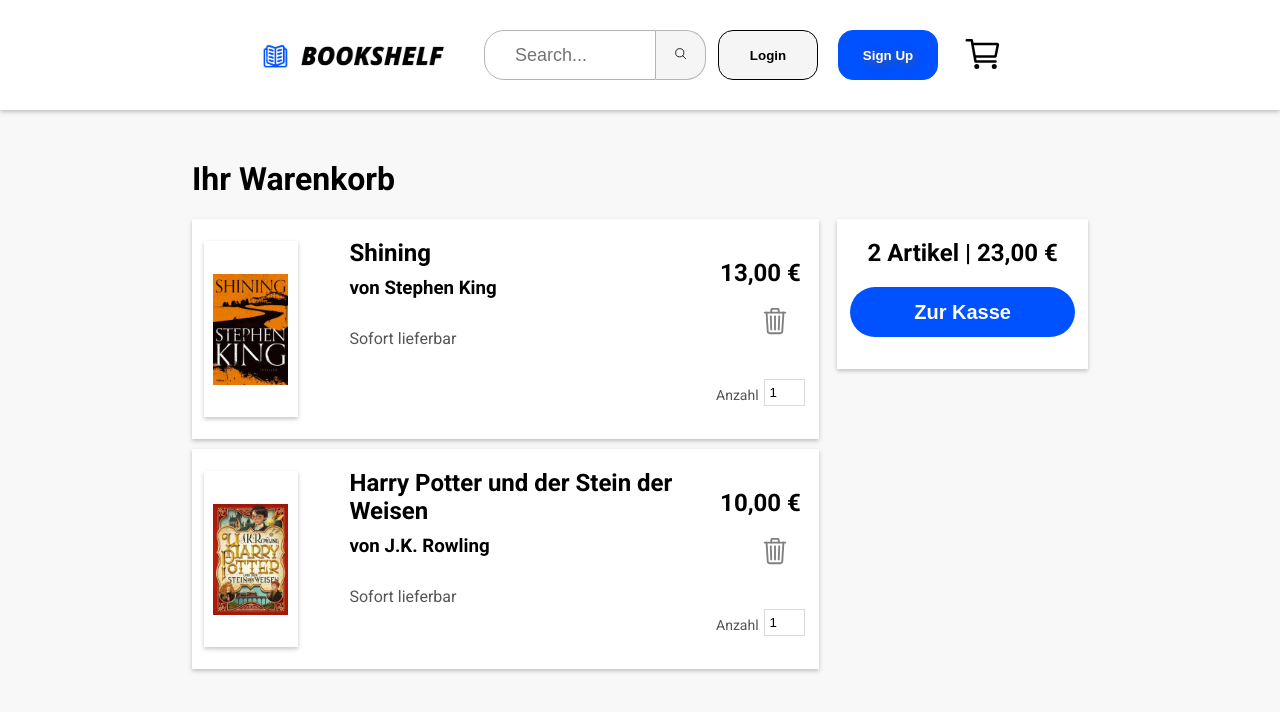
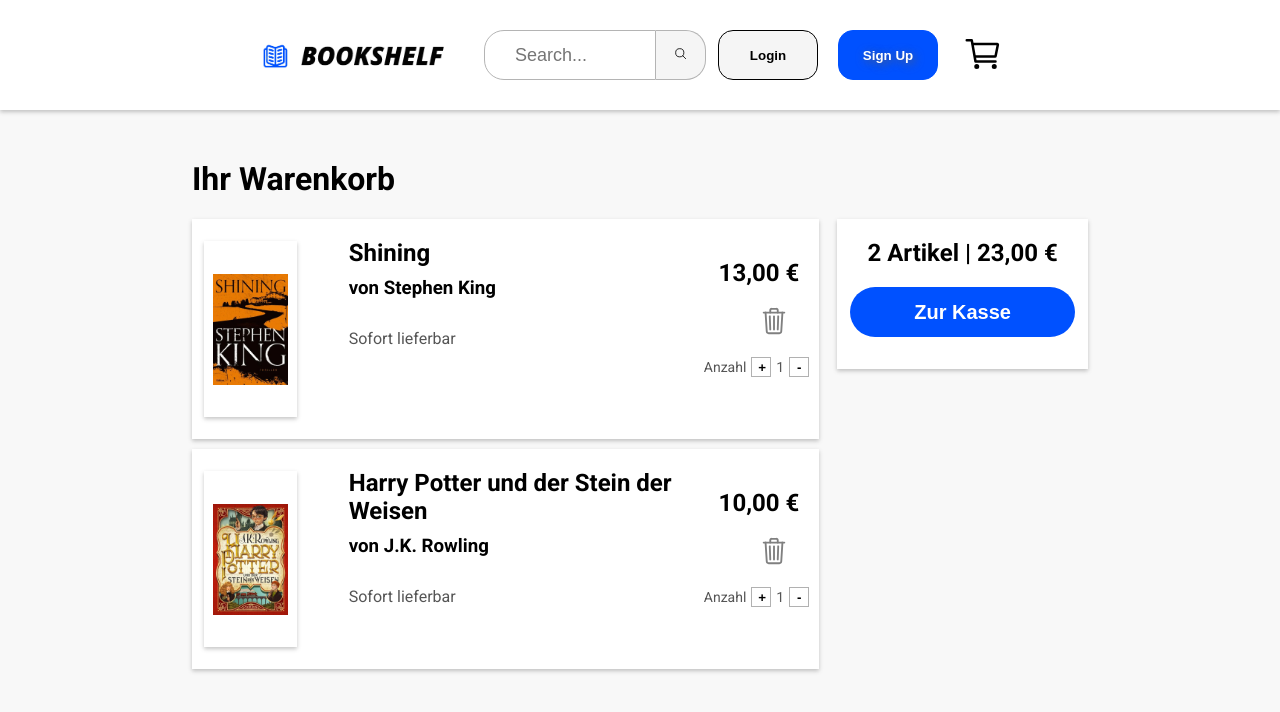
Before and after one commit to SantanaQ/Internet-Technologien, a plain HTML site: page html-css/shoppingcart.html in a window 1280 px wide. Shown: the top 712 px of the page. Drawn offline with nearby package versions, Linux system fonts and the light colour scheme.

Commit message:
modified:   html-css/shoppingcart.html 	modified:   html-css/styles/shoppingcart.css

```diff
--- a/html-css/shoppingcart.html
+++ b/html-css/shoppingcart.html
@@ -69,7 +69,9 @@
             </div>
             <div class="anzahl-box">
               <p class="anzahl-title">Anzahl</p>
-              <input class="anzahl" type="number" min="1" max="50" value="1">
+              <button class="anzahl-button">+</button>
+              <p class="anzahl-title">1</p>
+              <button class="anzahl-button">-</button>
             </div>
           </div>
         </div>
@@ -92,7 +94,9 @@
             </div>
             <div class="anzahl-box">
               <p class="anzahl-title">Anzahl</p>
-              <input class="anzahl" type="number" min="1" max="50" value="1">
+              <button class="anzahl-button">+</button>
+              <p class="anzahl-title">1</p>
+              <button class="anzahl-button">-</button>
             </div>
           </div>
         </div>
--- a/html-css/styles/shoppingcart.css
+++ b/html-css/styles/shoppingcart.css
@@ -84,6 +84,7 @@ p{
 
 .anzahl-box{
   margin-top: 10px;
+  margin-right: 10px;
   display: flex;
   align-items: center;
   justify-content: center;
@@ -91,16 +92,26 @@ p{
 
 .anzahl-title{
   font-size: 14px;
+  padding-left: 5px;
   padding-right: 5px;
-  padding-bottom: 10px;
+  margin: 0;
 }
 
 .anzahl{
   border: 1px solid rgb(218, 218, 218);
-  padding: 5px;
   width: 25%;
   height: 50%;
 }
+
+.anzahl-button{
+  width: 20px;
+  height: 20px;
+  background-color: white;
+  border: 1px solid rgb(177, 177, 177);
+  font-weight: bold;
+}
+
+
 
 .gesamt{
   width: 28%;
```
